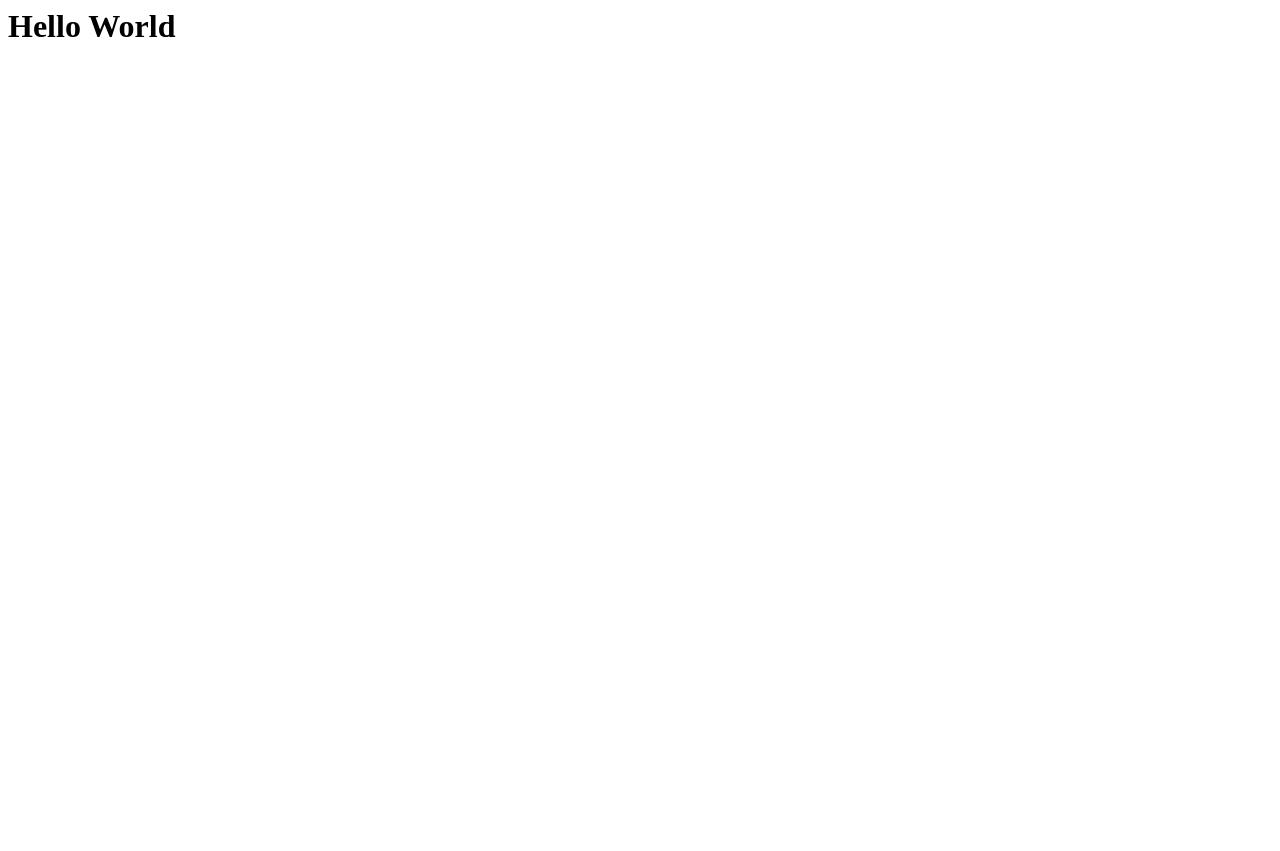
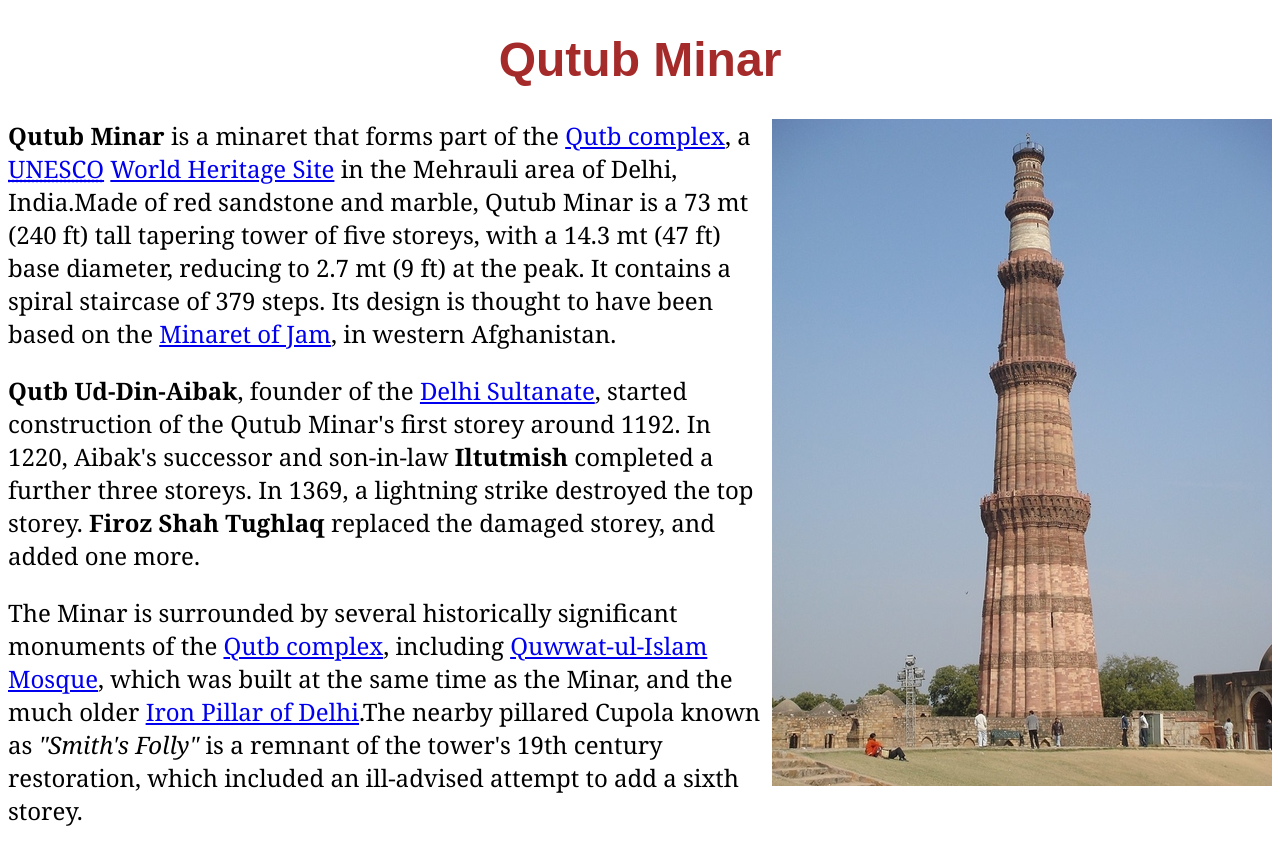
Before and after one commit to habeeba-naaz/Wikipedia-Article-On-Attractions-Of-Delhi, a plain HTML site: page index.html in a window 1280 px wide. Before the commit the page ends 800 px from the top, so only its background shows below. Drawn offline with Linux system fonts and the light colour scheme.

Commit message:
Updte Changes

```diff
--- a/index.html
+++ b/index.html
@@ -1 +1,46 @@
-<h1> Hello World </h1>
+<!DOCTYPE html>
+<html>
+
+<head>
+  <meta charset = "utf-8">
+  <title>Qutub Minar</title>
+</head>
+
+<body>
+
+  <h1 style="text-align:center;color:brown;font-family:fantasy;font-size:300%;">Qutub Minar</h1>
+<p>
+ <picture style="float:right;" title="Qutub Minar in Delhi,India">
+   <source srcset ="Images\500px_Qutb_Minar_tower.jpg"  media ="(min-width:500px)">
+   <source srcset ="Images\300px-Qutb_Minar_tower.jpg" media ="(min-width:300px)">
+   <img src ="Images\300px-Qutb_Minar_tower.jpg" alt=""></img>
+ </picture>
+  <p style ="font-family:Georgia;font-size:150%;"><strong>Qutub Minar</strong> is a minaret that forms part of the <a href ="https://en.wikipedia.org/wiki/Qutb_complex">Qutb complex</a>,
+     a <a href ="https://en.wikipedia.org/wiki/UNESCO"><abbr title="United Nations Educational, Scientific and Cultural Organization">UNESCO</abbr></a> <a href="https://en.wikipedia.org/wiki/World_Heritage_Site">World Heritage Site</a> in the Mehrauli area of Delhi,
+     India.Made of red sandstone and marble, Qutub Minar
+     is a 73 <abbr aria-label ="metres">mt</abbr> (240 <abbr aria-label ="feet">ft</abbr>) tall tapering tower of five storeys,
+     with a 14.3 <abbr aria-label ="metres">mt</abbr> (47 <abbr aria-label ="feet">ft</abbr>) base diameter,
+     reducing to 2.7 <abbr aria-label ="metres">mt</abbr> (9 <abbr aria-label ="feet">ft</abbr>) at the peak.
+     It contains a spiral staircase of 379 steps.
+     Its design is thought to have been based on the <a href="https://en.wikipedia.org/wiki/Minaret_of_Jam">Minaret of Jam</a>,
+     in western Afghanistan.
+   </p>
+
+  <p style ="font-family:Georgia;font-size:150%;"><b class ="person">Qutb Ud-Din-Aibak</b>, founder of the <a href="https://en.wikipedia.org/wiki/Delhi_Sultanate">Delhi Sultanate</a>,
+    started construction of the Qutub Minar's first storey around <time>1192</time>.
+    In <time>1220</time>, Aibak's successor and son-in-law <b class="person">Iltutmish</b> completed a further
+    three storeys. In <time>1369<time>, a lightning strike destroyed the top storey.
+    <b class="person">Firoz Shah Tughlaq</b> replaced the damaged storey, and added one more.
+  </p>
+
+<p style ="font-family:Georgia;font-size:150%;">The Minar is surrounded by several historically significant monuments
+  of the <a href="https://en.wikipedia.org/wiki/Qutb_complex">Qutb complex</a>, including <a href="https://en.wikipedia.org/wiki/Qutb_complex#Quwwat-ul-Islam_Mosque">Quwwat-ul-Islam Mosque</a>,
+  which was built at the same time as the Minar, and the much older <a href="https://en.wikipedia.org/wiki/Iron_pillar_of_Delhi">Iron
+  Pillar of Delhi</a>.The nearby pillared Cupola known as <i>"Smith's Folly"</i>
+  is a remnant of the tower's 19th century restoration, which included an
+  ill-advised attempt to add a sixth storey.
+</p>
+</p>
+</body>
+
+</html>
```
Also changed, not shown: Images/300px-Qutb_Minar_tower.jpg (added), Images/500px_Qutb_Minar_tower.jpg (added), Images/800px-Qutb_Minar_tower.jpg (added).
